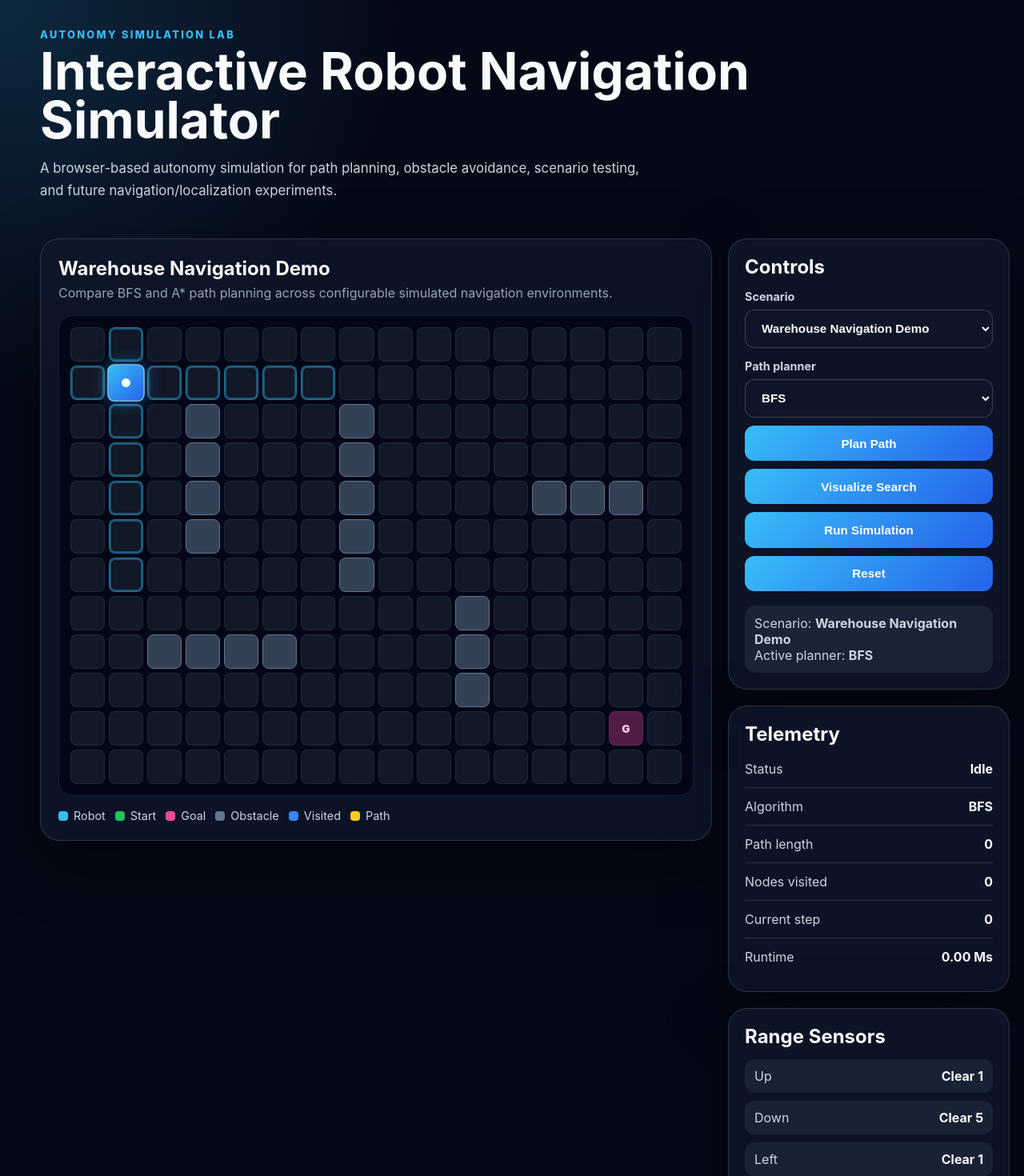
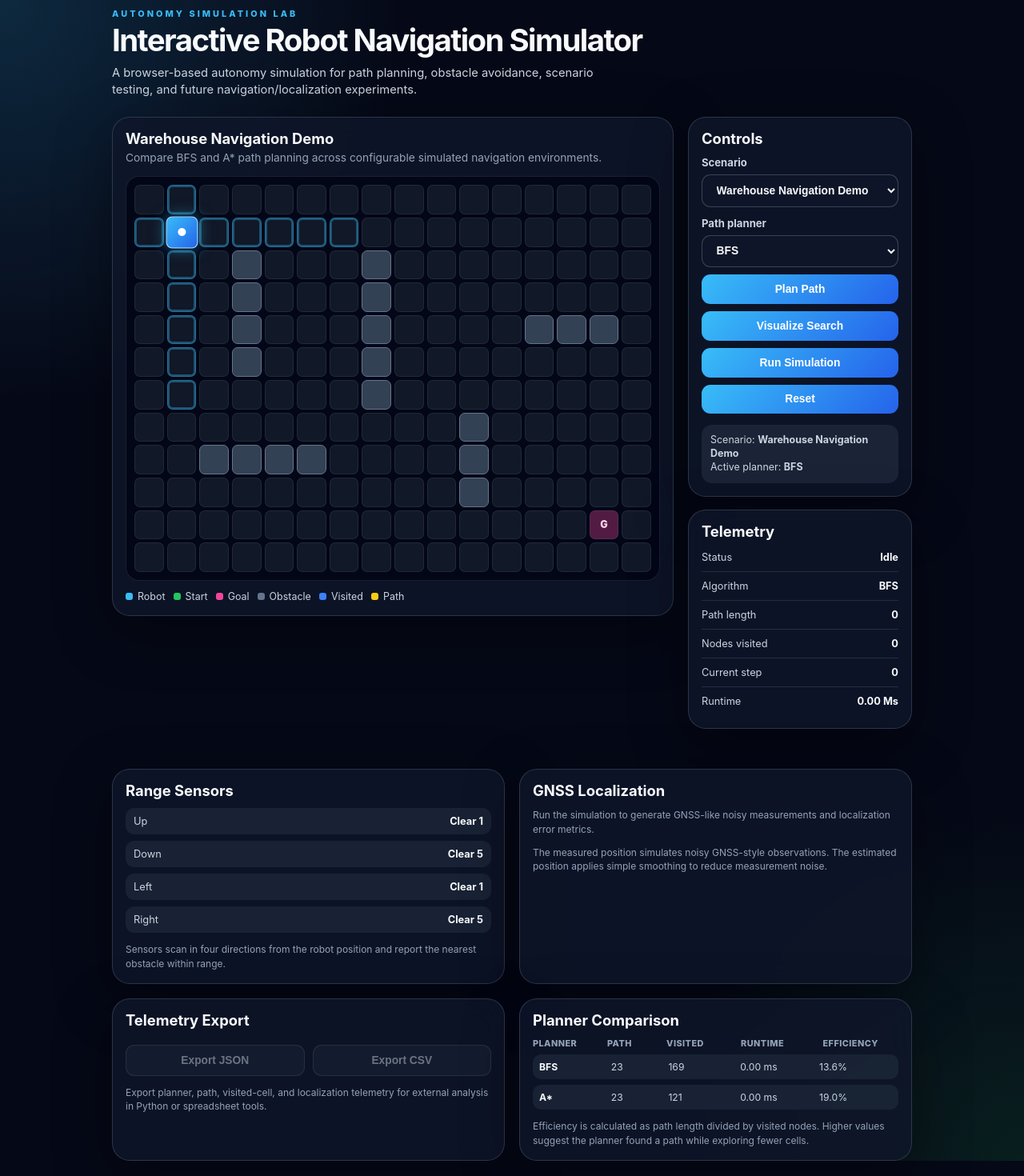
Before and after one commit to Kushrishi/autonomy-simulation-lab, a React (Vite) app: page / in a window 1280 px wide. Shown: the top 1470 px of the page at 80% size. Built offline with nearby package versions, Linux system fonts and the light colour scheme.

Commit message:
Improve dashboard layout
Refine simulator dashboard sizing, reduce oversized hero and grid spacing, and improve layout balance for normal browser zoom.

```diff
--- a/src/App.tsx
+++ b/src/App.tsx
@@ -285,6 +285,7 @@ function App() {
   }
 
   return (
+    <>
       <main className="app-shell">
         <header className="hero">
           <div>
@@ -341,23 +342,27 @@ function App() {
             </div>
           </div>
 
-        <aside className="side-panel">
+          <aside className="sidebar">
             <ControlPanel
               scenarios={scenarios}
               selectedScenarioName={selectedScenario.name}
               selectedPlanner={selectedPlanner}
+              isAnimating={isAnimating}
               onScenarioChange={handleScenarioChange}
               onPlannerChange={handlePlannerChange}
               onPlanPath={handlePlanPath}
               onVisualizeSearch={handleVisualizeSearch}
               onAnimate={handleAnimate}
-            onReset={() => resetSimulation()}
-            isAnimating={isAnimating}
+              onReset={resetSimulation}
             />
 
             <MetricsPanel metrics={metrics} />
+          </aside>
+        </section>
+      </main>
+      <section className="dashboard-grid">
+        <SensorPanel readings={sensorReadings} />
 
-          <SensorPanel readings={sensorReadings} />
         <LocalizationPanel
           sample={currentLocalizationSample}
           metrics={localizationMetrics}
@@ -373,9 +378,8 @@ function App() {
         />
 
         <PlannerComparisonPanel scenario={selectedScenario} />
-        </aside>
       </section>
-    </main>
+    </>
   );
 }
 
--- a/src/styles/index.css
+++ b/src/styles/index.css
@@ -24,11 +24,11 @@ body {
 button,
 select {
   border: 0;
-  border-radius: 12px;
-  padding: 0.85rem 1rem;
+  border-radius: 11px;
+  padding: 0.68rem 0.85rem;
   background: linear-gradient(135deg, #38bdf8, #2563eb);
   color: white;
-  font-size: 0.95rem;
+  font-size: 0.86rem;
   font-weight: 700;
   cursor: pointer;
   transition: transform 0.15s ease, opacity 0.15s ease;
@@ -37,22 +37,10 @@ select {
 select {
   width: 100%;
   border: 1px solid rgba(148, 163, 184, 0.32);
-  border-radius: 12px;
-  padding: 0.85rem 1rem;
-  margin-top: 8px;
+  margin-top: 7px;
   background: rgba(15, 23, 42, 0.95);
   color: #f8fafc;
-  font-size: 0.95rem;
-  font-weight: 700;
   outline: none;
-}
-
-.control-label {
-  display: block;
-  margin-top: 14px;
-  color: #cbd5e1;
-  font-size: 0.9rem;
-  font-weight: 700;
 }
 
 button:hover {
@@ -67,82 +55,90 @@ select:disabled {
 }
 
 .app-shell {
-  width: min(1180px, calc(100% - 32px));
+  width: min(1000px, calc(100% - 48px));
   margin: 0 auto;
-  padding: 36px 0;
+  padding: 10px 0 32px;
 }
 
 .hero {
-  display: flex;
-  justify-content: space-between;
-  gap: 24px;
-  margin-bottom: 28px;
+  margin-bottom: 22px;
 }
 
 .eyebrow {
   margin: 0 0 8px;
   color: #38bdf8;
-  font-size: 0.8rem;
+  font-size: 0.68rem;
   font-weight: 800;
-  letter-spacing: 0.18em;
+  letter-spacing: 0.28em;
   text-transform: uppercase;
 }
 
 h1 {
+  max-width: 720px;
   margin: 0;
-  font-size: clamp(2.1rem, 5vw, 4.5rem);
-  line-height: 0.95;
+  font-size: clamp(2.15rem, 3vw, 3.25rem);
+  line-height: 0.96;
+  letter-spacing: -0.04em;
 }
 
 .subtitle {
-  max-width: 760px;
+  max-width: 620px;
+  margin: 12px 0 0;
   color: #cbd5e1;
-  font-size: 1.05rem;
-  line-height: 1.65;
+  font-size: 0.92rem;
+  line-height: 1.45;
 }
 
 .dashboard {
   display: grid;
-  grid-template-columns: minmax(0, 1fr) 320px;
-  gap: 20px;
+  grid-template-columns: minmax(0, 1fr) 280px;
+  gap: 18px;
   align-items: start;
 }
 
 .simulator-card,
 .panel {
   border: 1px solid rgba(148, 163, 184, 0.24);
-  border-radius: 24px;
+  border-radius: 22px;
   background: rgba(15, 23, 42, 0.82);
-  box-shadow: 0 24px 80px rgba(0, 0, 0, 0.35);
+  box-shadow: 0 20px 70px rgba(0, 0, 0, 0.35);
   backdrop-filter: blur(18px);
 }
 
 .simulator-card {
-  padding: 22px;
+  padding: 16px;
+}
+
+.panel {
+  padding: 16px;
 }
 
 .card-header {
   display: flex;
   justify-content: space-between;
-  gap: 20px;
-  margin-bottom: 18px;
+  gap: 16px;
+  margin-bottom: 14px;
 }
 
 .card-header h2,
 .panel h2 {
-  margin: 0 0 6px;
+  margin: 0 0 5px;
+  font-size: 1.15rem;
+  line-height: 1.1;
 }
 
 .card-header p {
   margin: 0;
   color: #94a3b8;
+  font-size: 0.86rem;
+  line-height: 1.35;
 }
 
 .simulator-grid {
   display: grid;
-  gap: 5px;
-  padding: 14px;
-  border-radius: 18px;
+  gap: 4px;
+  padding: 10px;
+  border-radius: 17px;
   background: rgba(2, 6, 23, 0.9);
   border: 1px solid rgba(148, 163, 184, 0.16);
 }
@@ -151,15 +147,14 @@ h1 {
   aspect-ratio: 1;
   display: grid;
   place-items: center;
-  border-radius: 8px;
+  border-radius: 7px;
   background: #111827;
   border: 1px solid rgba(148, 163, 184, 0.12);
   color: transparent;
   font-weight: 900;
-  font-size: 0.85rem;
+  font-size: 0.78rem;
   transition: background 0.2s ease, transform 0.2s ease, border-color 0.2s ease;
 }
-
 
 .grid-cell.visited {
   background: rgba(59, 130, 246, 0.2);
@@ -191,7 +186,7 @@ h1 {
   color: white;
   border-color: rgba(186, 230, 253, 0.9);
   transform: scale(1.08);
-  box-shadow: 0 0 20px rgba(56, 189, 248, 0.5);
+  box-shadow: 0 0 18px rgba(56, 189, 248, 0.5);
 }
 
 .grid-cell.sensor {
@@ -211,7 +206,7 @@ h1 {
   background: linear-gradient(135deg, #38bdf8, #2563eb);
   color: white;
   border-color: rgba(186, 230, 253, 0.9);
-  box-shadow: 0 0 20px rgba(56, 189, 248, 0.5);
+  box-shadow: 0 0 18px rgba(56, 189, 248, 0.5);
 }
 
 .grid-cell.obstacle.sensor-hit {
@@ -220,25 +215,42 @@ h1 {
   box-shadow: 0 0 18px rgba(239, 68, 68, 0.45);
 }
 
+.grid-cell.measured-position {
+  color: #fde68a;
+  border-color: rgba(251, 191, 36, 0.95);
+  box-shadow: inset 0 0 0 2px rgba(251, 191, 36, 0.5);
+}
+
+.grid-cell.estimated-position {
+  color: #c4b5fd;
+  border-color: rgba(167, 139, 250, 0.95);
+  box-shadow: inset 0 0 0 2px rgba(167, 139, 250, 0.5);
+}
+
+.grid-cell.robot.measured-position,
+.grid-cell.robot.estimated-position {
+  color: white;
+}
+
 .legend {
   display: flex;
   flex-wrap: wrap;
-  gap: 12px;
-  margin-top: 16px;
+  gap: 10px;
+  margin-top: 12px;
   color: #cbd5e1;
-  font-size: 0.9rem;
+  font-size: 0.78rem;
 }
 
 .legend span {
   display: inline-flex;
   align-items: center;
-  gap: 7px;
+  gap: 6px;
 }
 
 .legend-dot {
-  width: 12px;
-  height: 12px;
-  border-radius: 4px;
+  width: 9px;
+  height: 9px;
+  border-radius: 3px;
   display: inline-block;
 }
 
@@ -266,55 +278,51 @@ h1 {
   background: #facc15;
 }
 
-.side-panel {
-  display: grid;
-  gap: 20px;
+.measured-dot {
+  background: #fbbf24;
 }
 
-.panel {
-  padding: 20px;
+.estimated-dot {
+  background: #a78bfa;
+}
+
+.sidebar {
+  display: grid;
+  gap: 16px;
+  align-content: start;
+}
+
+.control-label {
+  display: block;
+  margin-top: 12px;
+  color: #cbd5e1;
+  font-size: 0.82rem;
+  font-weight: 700;
+}
+
+.control-note {
+  margin-top: 14px;
+  padding: 11px;
+  border-radius: 13px;
+  background: rgba(30, 41, 59, 0.8);
+  color: #cbd5e1;
+  font-size: 0.78rem;
+  line-height: 1.35;
 }
 
 .panel button {
   width: 100%;
-  margin-top: 10px;
-}
-
-.sensor-grid {
-  display: grid;
-  gap: 10px;
-  margin-top: 14px;
-}
-
-.sensor-row {
-  display: flex;
-  justify-content: space-between;
-  gap: 12px;
-  padding: 11px 12px;
-  border-radius: 12px;
-  background: rgba(30, 41, 59, 0.72);
-  color: #cbd5e1;
-}
-
-.sensor-row strong {
-  color: #f8fafc;
-}
-
-.control-note {
-  margin-top: 18px;
-  padding: 12px;
-  border-radius: 14px;
-  background: rgba(30, 41, 59, 0.8);
-  color: #cbd5e1;
+  margin-top: 9px;
 }
 
 .metric-row {
   display: flex;
   justify-content: space-between;
-  gap: 16px;
-  padding: 13px 0;
+  gap: 14px;
+  padding: 10px 0;
   border-bottom: 1px solid rgba(148, 163, 184, 0.18);
   color: #cbd5e1;
+  font-size: 0.8rem;
 }
 
 .metric-row:last-child {
@@ -326,15 +334,67 @@ h1 {
   text-transform: capitalize;
 }
 
-@media (max-width: 900px) {
-  .dashboard {
-    grid-template-columns: 1fr;
-  }
+.sensor-grid {
+  display: grid;
+  gap: 8px;
+  margin-top: 12px;
 }
+
+.sensor-row {
+  display: flex;
+  justify-content: space-between;
+  gap: 12px;
+  padding: 9px 10px;
+  border-radius: 11px;
+  background: rgba(30, 41, 59, 0.72);
+  color: #cbd5e1;
+  font-size: 0.8rem;
+}
+
+.sensor-row strong {
+  color: #f8fafc;
+}
+
+.export-buttons {
+  display: grid;
+  grid-template-columns: 1fr 1fr;
+  gap: 10px;
+  margin-top: 12px;
+}
+
+.secondary-button {
+  background: rgba(30, 41, 59, 0.92);
+  color: #e2e8f0;
+  border: 1px solid rgba(148, 163, 184, 0.35);
+}
+
+.secondary-button:hover:not(:disabled) {
+  background: rgba(51, 65, 85, 0.95);
+  border-color: rgba(148, 163, 184, 0.65);
+}
+
+.secondary-button:disabled {
+  cursor: not-allowed;
+  opacity: 0.45;
+}
+
+.dashboard-grid {
+  width: min(1000px, calc(100% - 48px));
+  margin: 18px auto 0;
+  display: grid;
+  grid-template-columns: repeat(2, minmax(0, 1fr));
+  gap: 18px;
+  align-items: start;
+}
+
+.dashboard-grid .panel {
+  height: 100%;
+}
+
 .comparison-table {
   display: grid;
-  gap: 8px;
-  margin-top: 14px;
+  gap: 7px;
+  margin-top: 12px;
 }
 
 .comparison-header,
@@ -347,18 +407,18 @@ h1 {
 
 .comparison-header {
   color: #94a3b8;
-  font-size: 0.74rem;
+  font-size: 0.68rem;
   font-weight: 800;
   letter-spacing: 0.04em;
   text-transform: uppercase;
 }
 
 .comparison-row {
-  padding: 10px;
-  border-radius: 12px;
+  padding: 8px;
+  border-radius: 10px;
   background: rgba(30, 41, 59, 0.72);
   color: #cbd5e1;
-  font-size: 0.82rem;
+  font-size: 0.76rem;
 }
 
 .comparison-row strong {
@@ -366,8 +426,38 @@ h1 {
 }
 
 .panel-note {
-  margin: 14px 0 0;
+  margin: 12px 0 0;
   color: #94a3b8;
-  font-size: 0.82rem;
-  line-height: 1.5;
+  font-size: 0.75rem;
+  line-height: 1.45;
 }
+
+@media (max-width: 950px) {
+  .dashboard {
+    grid-template-columns: 1fr;
+  }
+
+  .dashboard-grid {
+    grid-template-columns: 1fr;
+  }
+}
+
+@media (max-width: 700px) {
+  .app-shell,
+  .dashboard-grid {
+    width: min(100% - 28px, 1080px);
+  }
+
+  h1 {
+    font-size: clamp(2rem, 12vw, 3rem);
+  }
+
+  .dashboard {
+    gap: 14px;
+  }
+
+  .simulator-card,
+  .panel {
+    border-radius: 18px;
+  }
+}
```
Lines whose indentation alone changed are shown as unchanged.
